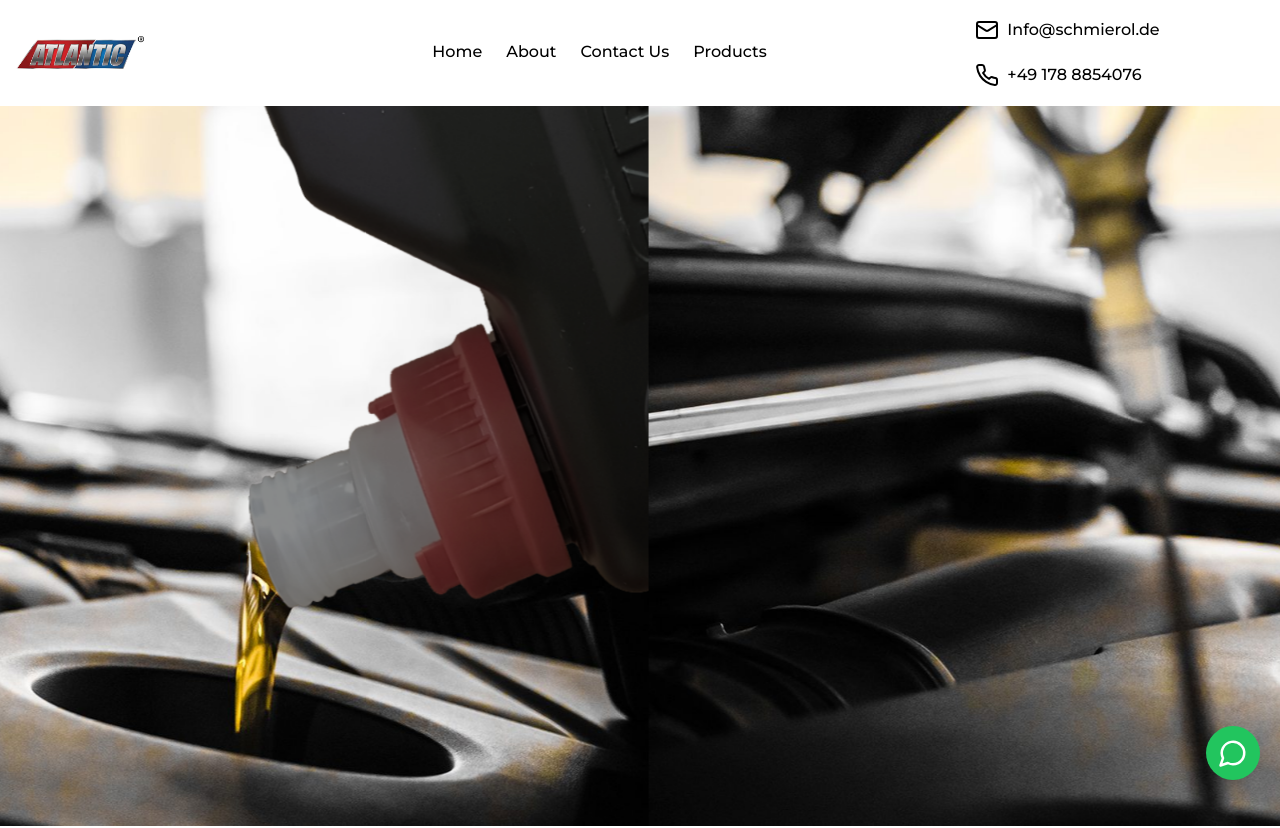
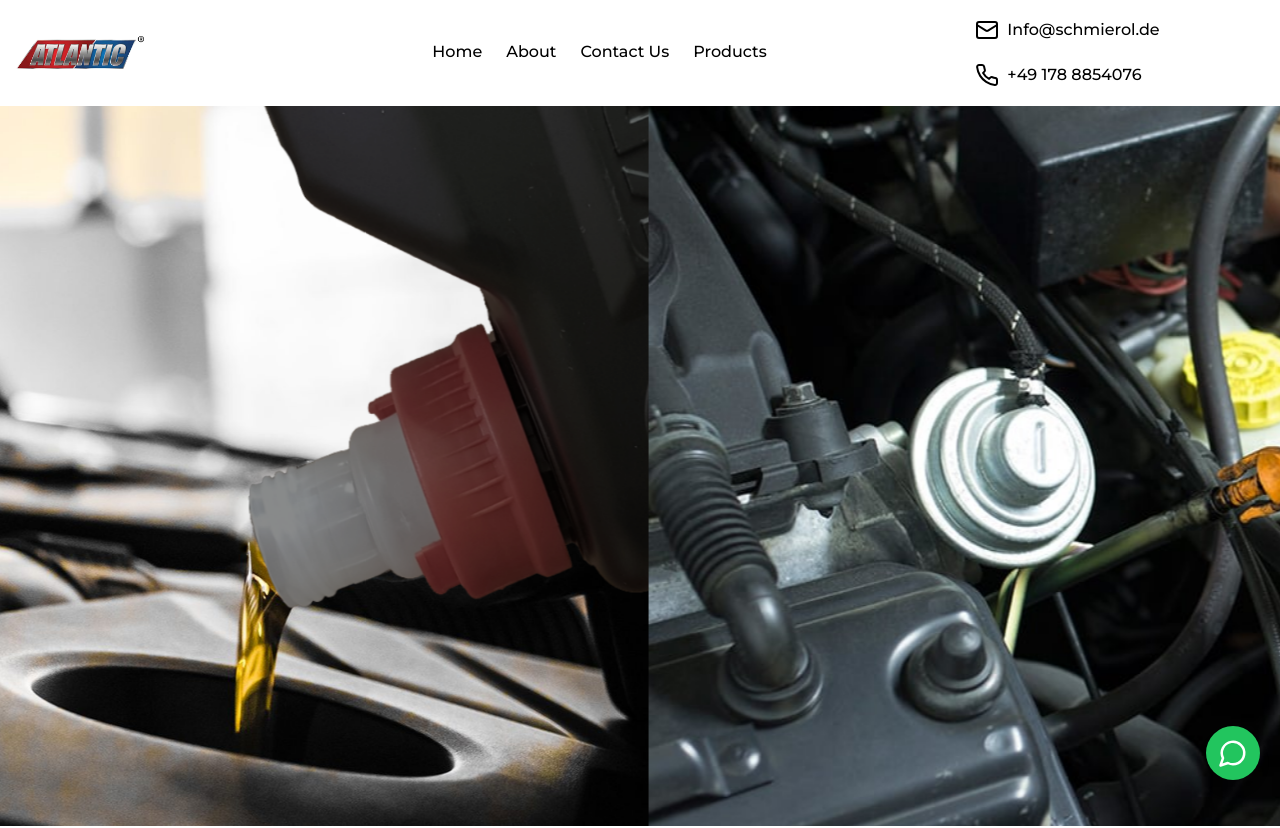
Before and after one commit to cooleo273/atlanticlubes, a React (Create React App) app: page / in a window 1280 px wide. Shown: the top 828 px of the page. Built offline with nearby package versions, Linux system fonts and the light colour scheme.

Commit message:
make the images smaller for smaller screens

```diff
--- a/src/components/imageslider/ImageSlider.tsx
+++ b/src/components/imageslider/ImageSlider.tsx
@@ -4,10 +4,6 @@ import img1 from "../../assets/4th-01.jpg";
 import img3 from "../../assets/mt-1869-gallery-09bg.jpg";
 import img2 from "../../assets/image-25.png";
 import "./index.css";
-
-// Left Arrow Component
-
-// Right Arrow Component
 
 const ImageSlider: React.FC = () => {
   const settings = {
@@ -25,46 +21,24 @@ const ImageSlider: React.FC = () => {
     <Slider {...settings}>
       <div>
         <div
-          style={{
-            ...sliderImageStyle,
-            backgroundImage: `url("${img1}")`,
-            backgroundSize: "cover",
-          backgroundRepeat: "no-repeat",
-          backgroundPosition: "center",
-          }}
+          className="w-full h-[20rem] sm:h-[20rem] md:h-[30rem] lg:h-[45rem] bg-cover bg-center"
+          style={{ backgroundImage: `url(${img1})` }}
         ></div>
       </div>
       <div>
         <div
-          style={{
-            ...sliderImageStyle,
-            backgroundImage: `url("${img2}")`,
-            backgroundSize: "cover",
-          backgroundRepeat: "no-repeat",
-          backgroundPosition: "center",
-          }}
+          className="w-full h-[20rem] sm:h-[20rem] md:h-[30rem] lg:h-[45rem] bg-cover bg-center"
+          style={{ backgroundImage: `url(${img2})` }}
         ></div>
       </div>
       <div>
         <div
-          style={{
-            ...sliderImageStyle,
-            backgroundImage: `url("${img2}")`,
-            backgroundSize: "cover",
-            backgroundRepeat: "no-repeat",
-            backgroundPosition: "center",
-          }}
+          className="w-full h-[20rem] sm:h-[20rem] md:h-[30rem] lg:h-[45rem] bg-cover bg-center"
+          style={{ backgroundImage: `url(${img3})` }}
         ></div>
       </div>
     </Slider>
   );
 };
 
-// Custom styles for the images
-const sliderImageStyle: React.CSSProperties = {
-  width: "100%",
-  height: "45rem",
-  objectFit: "cover",
-};
-
 export default ImageSlider;
```
